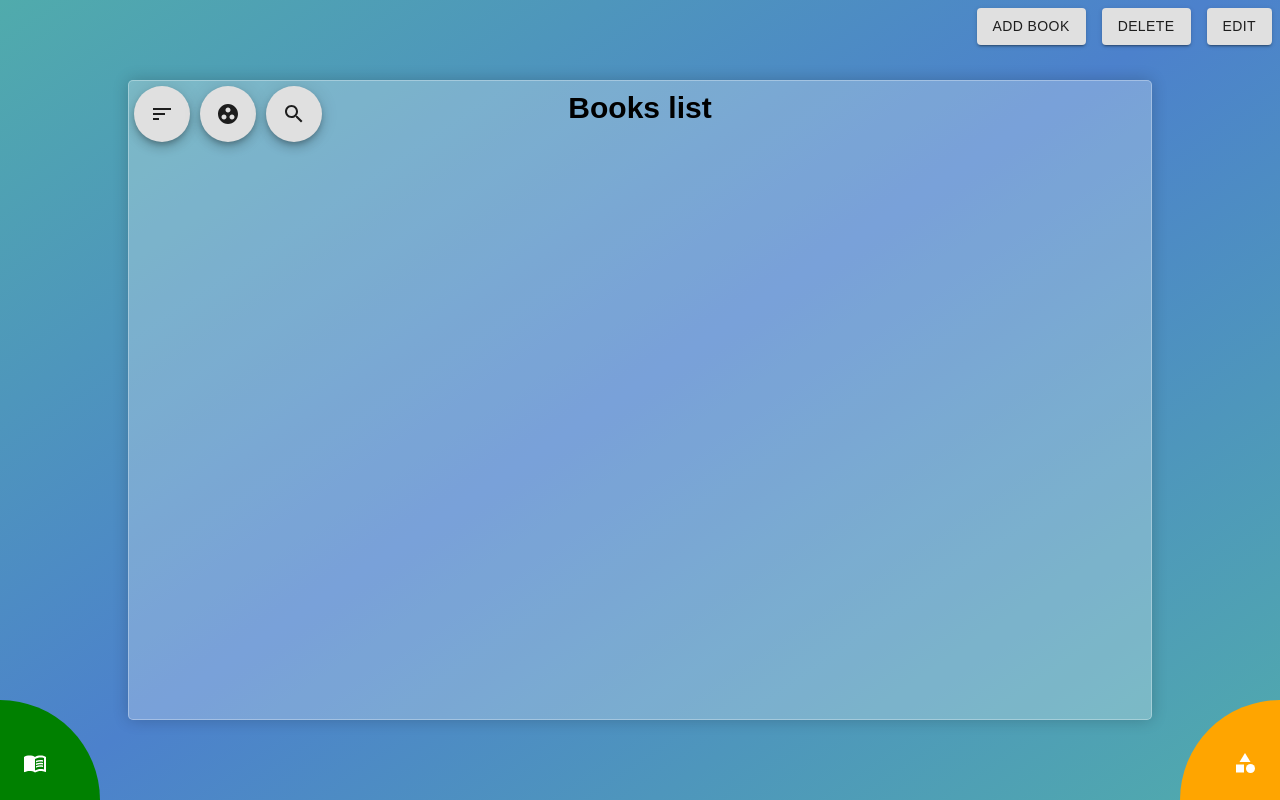
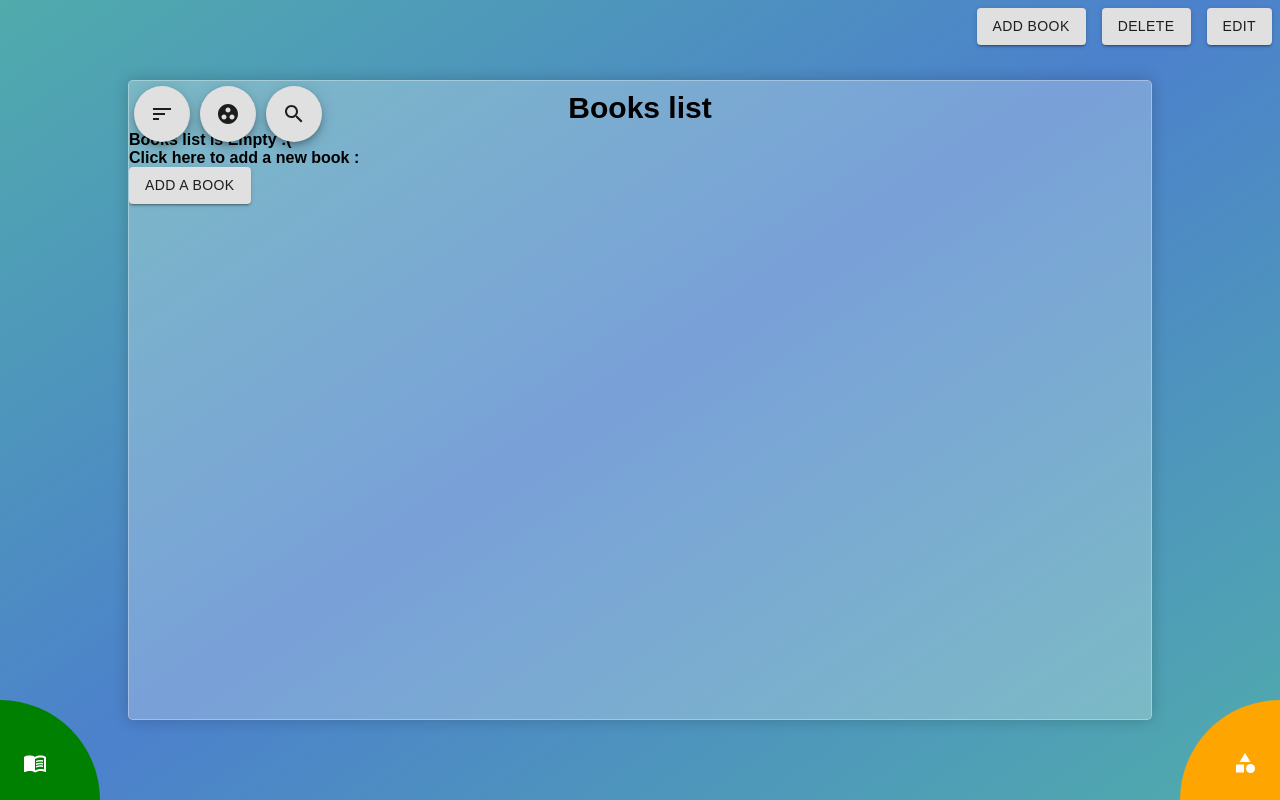
Before and after one commit to DorKachlon/myBookStore, a React (Create React App) app in the folder client/: page /books in a window 1280 px wide. Built offline with nearby package versions, Linux system fonts and the light colour scheme.

Commit message:
sort books

```diff
--- a/client/src/actions/books.js
+++ b/client/src/actions/books.js
@@ -9,7 +9,9 @@ export const removeBook = (toDelete) => {
 export const updateBook = (newUpdateBook) => {
   return { type: "UpdateBook", payload: newUpdateBook };
 };
-
+export const sortBooks = () => {
+  return { type: "SortBooks" };
+};
 export const fetchBooks = (localStorageBooks) => {
   return { type: "FetchBooks", payload: localStorageBooks };
 };
--- a/client/src/pages/books/index.js
+++ b/client/src/pages/books/index.js
@@ -9,6 +9,7 @@ import { useSelector } from "react-redux";
 import { useDispatch } from "react-redux";
 import { changeGrouped } from "../../actions/grouped";
 import { changeSearch } from "../../actions/search";
+import { sortBooks } from "../../actions/books";
 
 import BooksDashboardByGroup from "../../components/booksDashboardByGroup";
 import BooksDashboardSearch from "../../components/booksDashboardSearch";
@@ -17,13 +18,18 @@ import AllInboxIcon from "@material-ui/icons/AllInbox";
 import SearchIcon from "@material-ui/icons/Search";
 import ClearIcon from "@material-ui/icons/Clear";
 
+import Button from "@material-ui/core/Button";
+import { Link } from "react-router-dom";
+
 export default function Books() {
+  const books = useSelector((state) => state.books);
+  const grouped = useSelector((state) => state.grouped);
   const dispatch = useDispatch();
+  const search = useSelector((state) => state.search);
 
-  const sortHandler = () => {};
-
-  const grouped = useSelector((state) => state.grouped);
-  const search = useSelector((state) => state.search);
+  const sortHandler = () => {
+    dispatch(sortBooks());
+  };
   const groupHandler = () => {
     if (search) dispatch(changeSearch());
     dispatch(changeGrouped());
@@ -70,7 +76,25 @@ export default function Books() {
       </div>
 
       <h1 className="books-dashboard-title">Books list</h1>
-      {grouped ? <BooksDashboardByGroup /> : search ? <BooksDashboardSearch /> : <BooksDashboard />}
+      {books.length > 0 ? (
+        grouped ? (
+          <BooksDashboardByGroup />
+        ) : search ? (
+          <BooksDashboardSearch />
+        ) : (
+          <BooksDashboard />
+        )
+      ) : (
+        <div className="empty-section">
+          <h2>Books list is Empty :(</h2>
+          <h2>Click here to add a new book : </h2>
+          <Link to="/add-book">
+            <Tooltip title="Add a book">
+              <Button variant="contained">add a book</Button>
+            </Tooltip>
+          </Link>
+        </div>
+      )}
     </div>
   );
 }
--- a/client/src/reducers/books.js
+++ b/client/src/reducers/books.js
@@ -1,5 +1,5 @@
 import { saveBooks } from "../localStorage/books";
-import { findAndDelete, findAndUpdate } from "../helperFunction";
+import { findAndDelete, findAndUpdate, sortArr } from "../helperFunction";
 const booksReducer = (state = [], action) => {
   switch (action.type) {
     case "AddBook": {
@@ -20,7 +20,11 @@ const booksReducer = (state = [], action) => {
       saveBooks(newList);
       return newList;
     }
-
+    case "SortBooks": {
+      const newList = sortArr(state);
+      saveBooks(newList);
+      return newList;
+    }
     case "FetchBooks":
       return action.payload;
 
```
